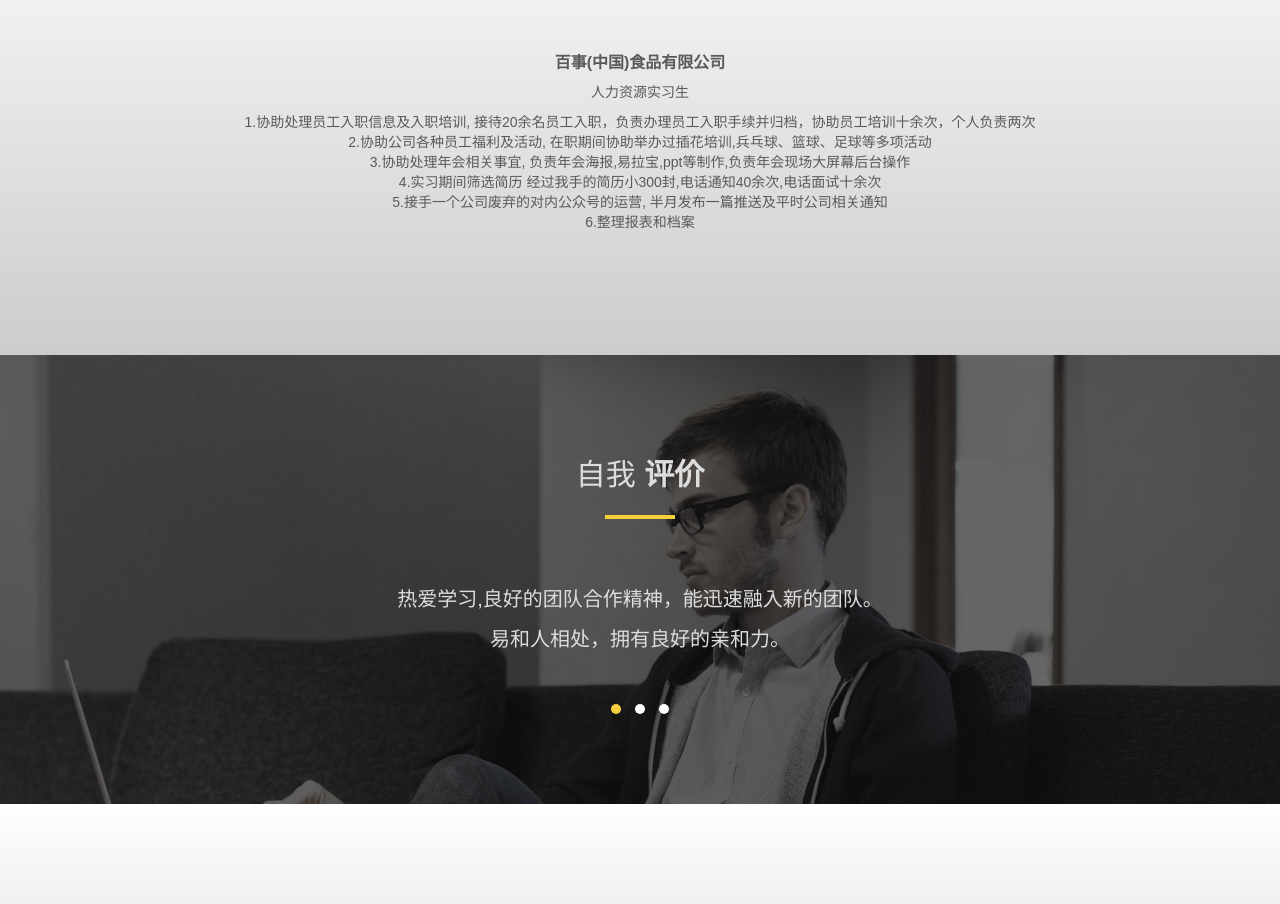
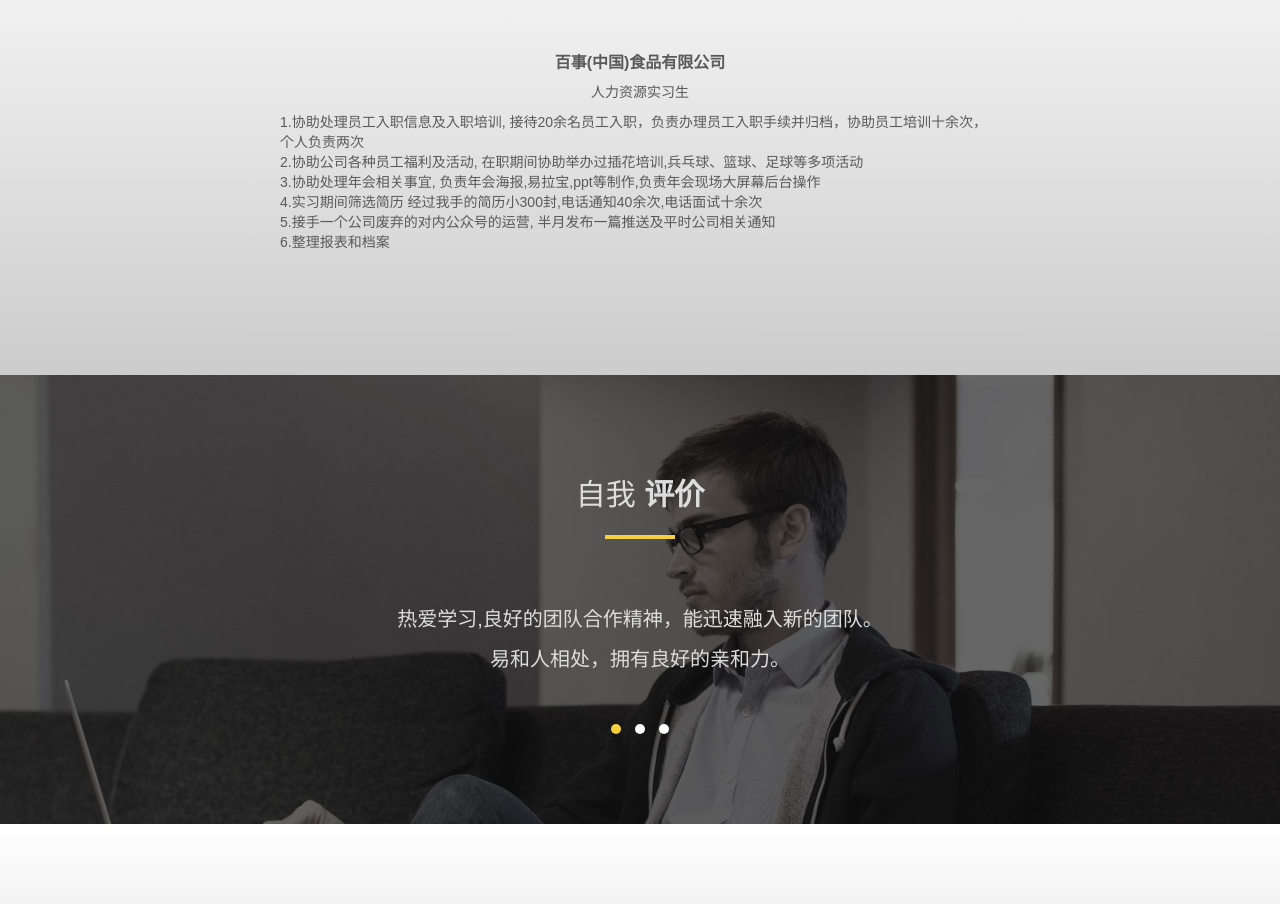
Before and after one commit to lrmiao/jiahe, a plain HTML site: page index.html in a window 1280 px wide. Shown: the part 2129-3033 px from the top of the page. Drawn offline with Linux system fonts and the light colour scheme.

Commit message:
Update style.css

```diff
--- a/css/style.css
+++ b/css/style.css
@@ -67,6 +67,12 @@ ul, ol {
 	webkit-padding: 0;
 	moz-padding: 0;
 }
+.cele{
+	margin:auto;
+	width:720px;
+	text-align:left;
+}
+
 /* Navigation */
 .navbar-custom {
 	margin-bottom: 0;
```
